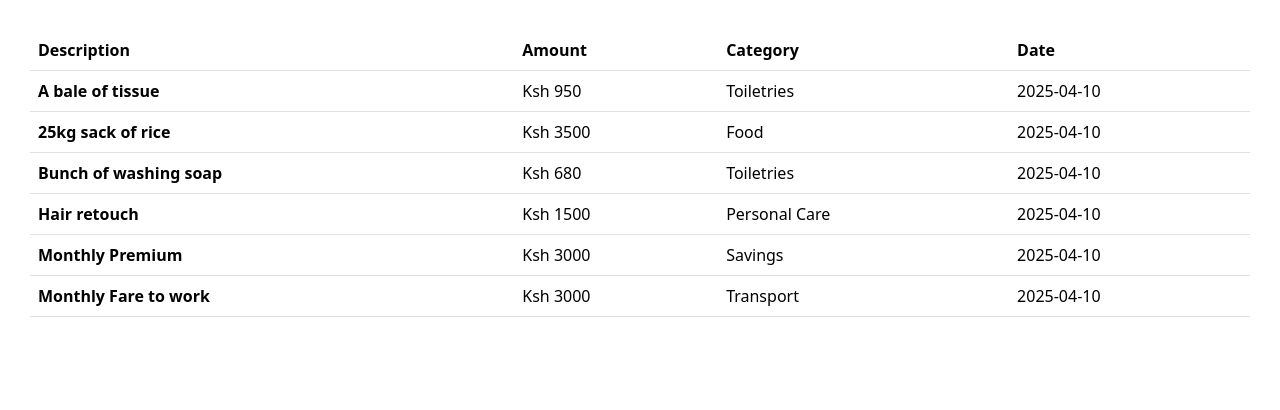
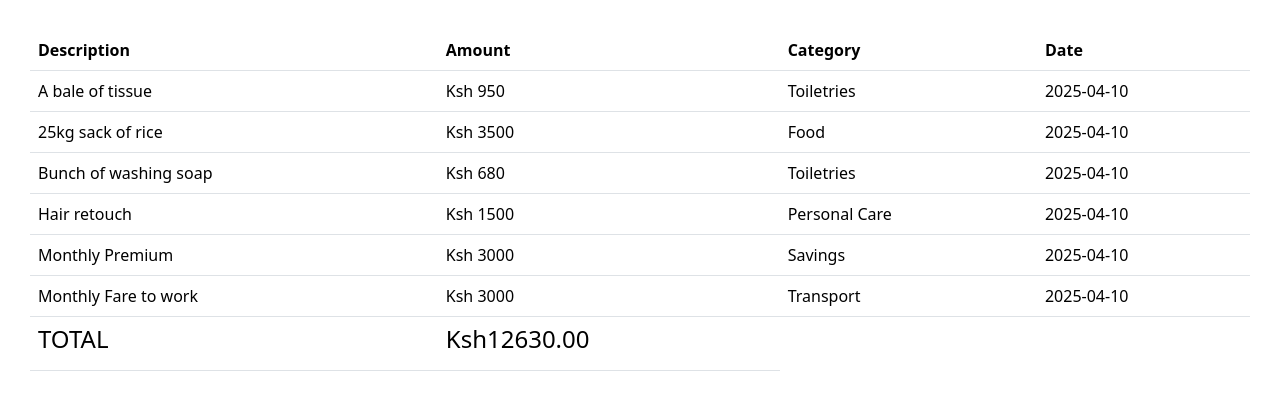
Before and after one commit to Ogendo-star/Expense-Tracker, a React (Vite) app: page / in a window 1280 px wide. Shown: the top 410 px of the page. Built offline with nearby package versions, Linux system fonts and the light colour scheme.

Commit message:
feat:use reduce function to add total summation of expenses

```diff
--- a/src/components/ExpenseList.jsx
+++ b/src/components/ExpenseList.jsx
@@ -16,12 +16,20 @@ const ExpenseList = ({items}) => {
 
  {items.map((item) => (
   <tr key={item.id}>
-    <th>{item.description}</th>
+    <td>{item.description}</td>
     <td>Ksh {item.amount}</td>
     <td>{item.category}</td>
     <td>{item.date}</td>
   </tr>
+
 ))}
+<tr>
+
+<td><h4>TOTAL</h4></td>
+    <td><h4>Ksh{items.reduce((total, item) => total + item.amount, 0).toFixed(2)}</h4></td>
+
+  </tr>
+
 
     </tbody>
 
```
